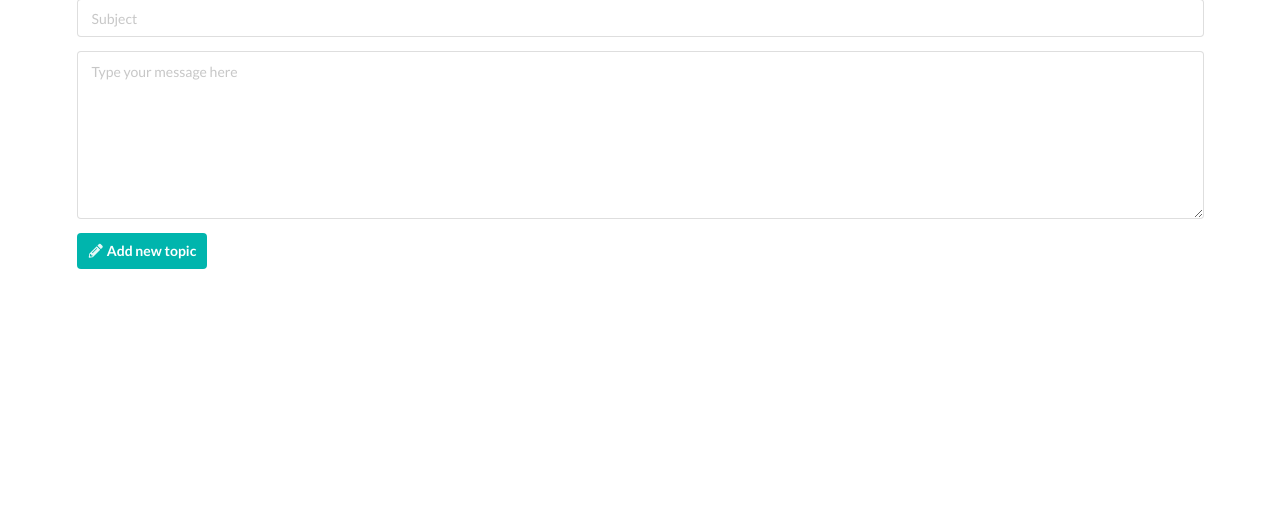
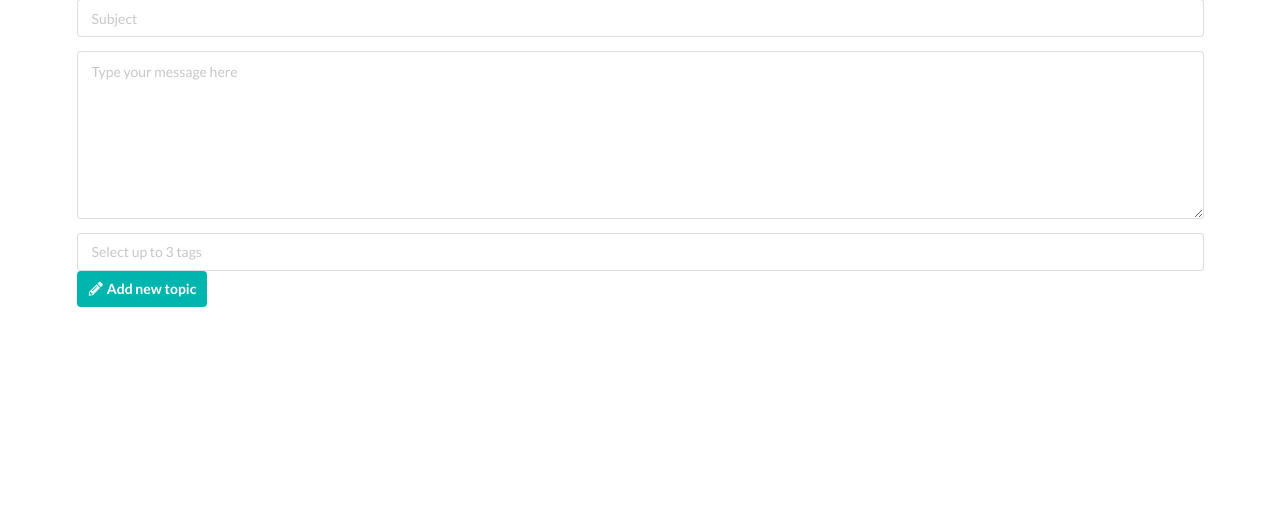
Before and after one commit to joonaspartanen/tsoha-forum, a Flask app: page /topics/new in a window 1280 px wide. Shown: the part 115-626 px from the top of the page. Run offline with Flask 2, Linux system fonts and the light colour scheme; a user stored in the database is signed in; tables that the repository leaves empty hold one stand-in row (values such as "Sample post"); some libraries are stand-ins or nearby versions.

Commit message:
Update new topic form to support tags

```diff
--- a/application/templates/topics/new.html
+++ b/application/templates/topics/new.html
@@ -1,24 +1,44 @@
 {% extends "layout.html" %} {% block body %}
-<form class="ui form" method="POST" action="{{ url_for('topics_create') }}">
+<form
+  class="ui form"
+  method="POST"
+  action="{{ url_for('topics_create') }}"
+  onkeydown="return event.key != 'Enter'"
+>
   <div class="field">
-    {{ form.subject }}
-    {% for error in form.subject.errors %}
+    {{ form.subject }} {% for error in form.subject.errors %}
     <div class="ui pointing red basic label">
       {{ error }}
     </div>
     {% endfor %}
   </div>
   <div class="field">
-    {{ form.body }}
-    {% for error in form.body.errors %}
+    {{ form.body }} {% for error in form.body.errors %}
     <div class="ui pointing red basic label">
       {{ error }}
     </div>
     {% endfor %}
+  </div>
+  <div class="ui fluid multiple search normal selection dropdown tag-list">
+    <input type="hidden" name="tags" />
+    <div class="default text">Select up to 3 tags</div>
+    <div class="menu">
+      {% for tag in tags %}
+      <div class="item" data-value="{{ tag.name }}">{{ tag.name }}</div>
+      {% endfor %}
+    </div>
   </div>
   <button class="ui teal icon button" type="submit">
     <i class="pencil icon"></i>
     Add new topic
   </button>
 </form>
+
+<script>
+  $('.ui.dropdown').dropdown({
+    maxSelections: 3,
+    allowAdditions: true,
+  })
+</script>
+
 {% endblock %}
```
